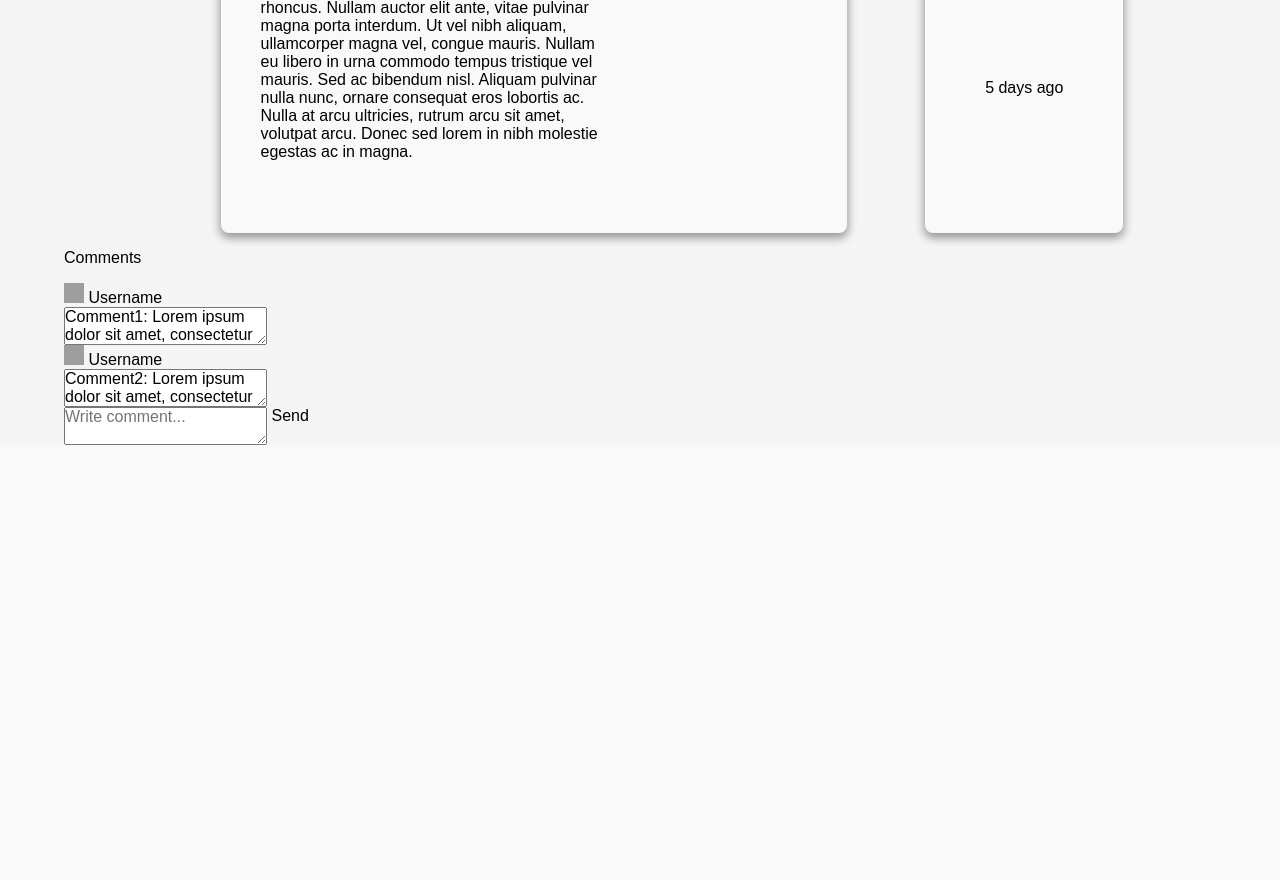
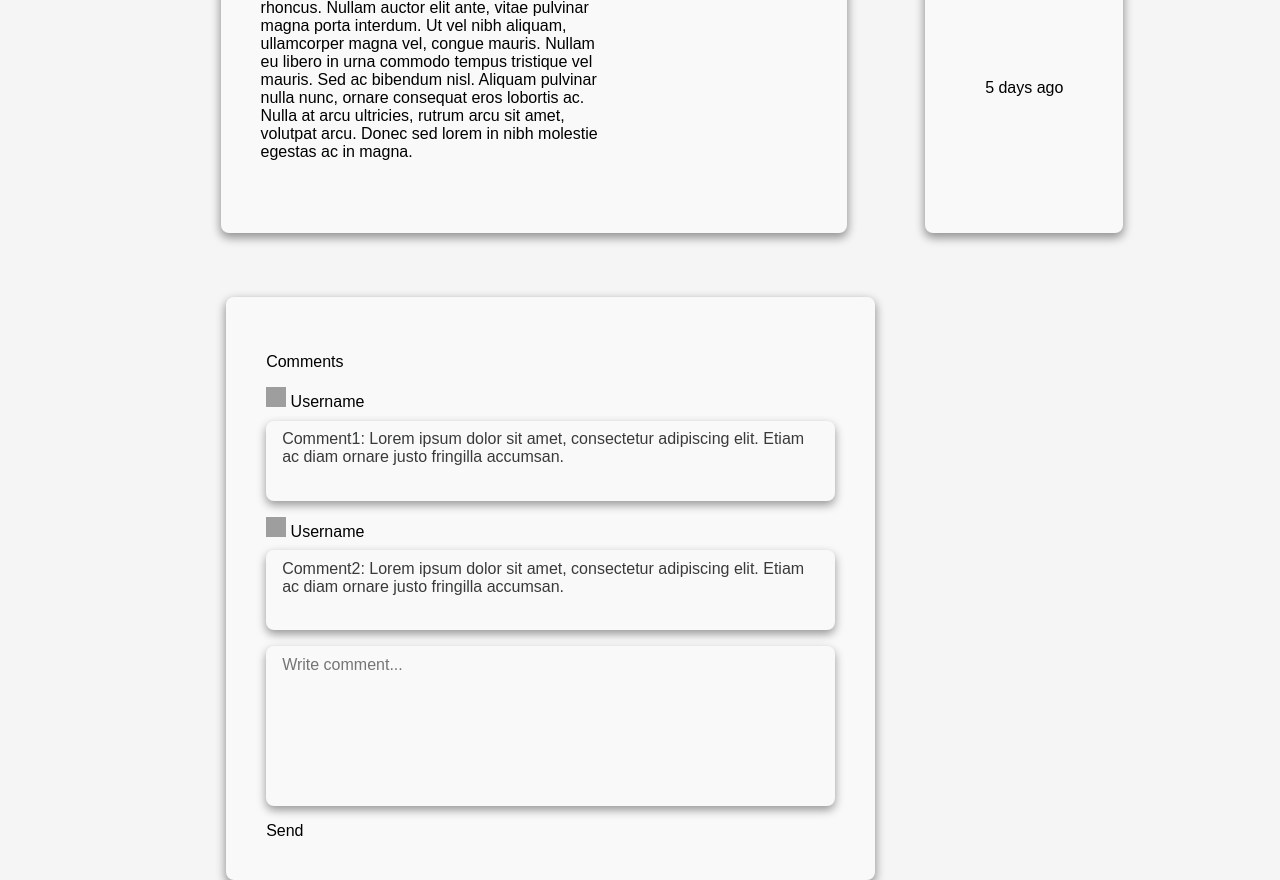
Before and after one commit to Cesar-Medeiros/FEUP-LTW, a PHP site: page /pages/post.php?id=1 in a window 1280 px wide. Shown: the part 1339-2219 px from the top of the page. Before the commit the page ends 1784 px from the top, so only its background shows below. Run offline with PHP 8.4, Linux system fonts and the light colour scheme; the visitor is signed in with stand-in values (Sample User, id 1); data comes from the database, SQL or seed files in the repository; both versions use the stored data as it was after the commit; some libraries are stand-ins or nearby versions; grey boxes are pictures that could not be loaded.

Commit message:
[Fix] Post style [Add] Comments style

```diff
--- a/css/homepage.css
+++ b/css/homepage.css
@@ -294,7 +294,7 @@ h1{
 }
 
 
- .story.shrink{
+ .post.shrink .story{
     max-height: 20em;
     overflow: hidden;
  }
@@ -317,7 +317,7 @@ h1{
     margin: 0;
 }
 
-.story.shrink .text:before{
+.post.shrink .story .text:before{
     content:'';
     width:100%;
     /* height:100%; */
@@ -344,7 +344,7 @@ h1{
     display:none;
 }
 
-.story.shrink .readmore{
+.post.shrink .story .readmore{
     display: block;
     position: absolute;
     bottom: 1em;
@@ -452,8 +452,58 @@ h1{
 
 
 
+/* --------------------------------
+
+Comments
+
+-------------------------------- */
 
 
+.comments_wrap{
+    margin: 0 auto;
+    position: relative;
+    top: 3em;
+    display: grid;
+    grid-template-columns: 2fr 8fr 5fr;
+}
+
+
+.comments_wrap .comments{
+    background: var(--post-background);
+    box-shadow: 0 4px 10px 1px var(--shadow-color);
+    padding: 2.5em;
+    border-radius:8px;
+    grid-column: 2;
+    position: relative;
+    grid-column: 2;
+}
+
+.comments_wrap .comments .text,
+.comments_wrap .comments .message
+{
+    border:none;
+    outline: none;
+	padding: 0.6em 1.0em;
+    border-radius:8px;
+    box-shadow: 0 4px 10px 0px var(--shadow-color);
+    display: block;
+	width:100%;
+    background: var(--post-background);
+    margin-top: 0.6em;
+    margin-bottom: 1em;
+    resize: none;
+    border: none;
+    color:var(--font-color-dark);
+}
+
+.comments_wrap .comments .message{
+    height: 5em;
+}
+
+
+.comments_wrap .comments .text{
+    height: 10em;
+}
 
 /* --------------------------------
 
--- a/pages/post.php
+++ b/pages/post.php
@@ -16,7 +16,7 @@ $comments = getComments($message_id);
 
 draw_header($_SESSION['username']);
 draw_aside($categories);
-draw_post($message);
+draw_post_full($message);
 draw_comments($comments);
 draw_footer();
 
--- a/templates/tpl_posts.php
+++ b/templates/tpl_posts.php
@@ -10,6 +10,16 @@
 <?php } ?>
 
 <?php function draw_post($story) {?>
+  <div class="post shrink">
+    <?php
+        draw_story($story);
+        draw_story_info($story);
+        ?>
+  </div>
+  <?php }
+  ?>
+
+  <?php function draw_post_full($story) {?>
   <div class="post">
     <?php
         draw_story($story);
@@ -18,7 +28,6 @@
   </div>
   <?php }
   ?>
-
 
 <?php function draw_story($story) { ?>
 <article class="story">
@@ -66,9 +75,11 @@
 
 
 <?php function draw_comments($comments) { ?>
+
+  <div class="comments_wrap">
 <article class="comments">
 
-  <header>
+  <header class="comment_title">
     <p>Comments</p>
   </header>
 
@@ -83,16 +94,20 @@
   </div>
 
 </article>
+
+</div>
 <?php } ?>
 
 
 <?php function draw_comment($comment){?>
+  <div class="comment">
     <div class="user_info">
       <img class="user_img" src="https://cdn4.iconfinder.com/data/icons/web-ui-color/128/Account-512.png" style="height:20px;width:20px;">
       <a class="user_name" href="">Username</a>
     </div>
 
     <textarea readonly class="message"><?=$comment['text']?></textarea>
+  </div>
 <?php } ?>
 
 
```
Also changed, not shown: database/database.db.
